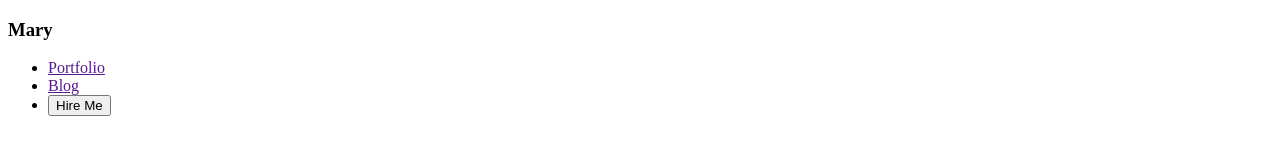
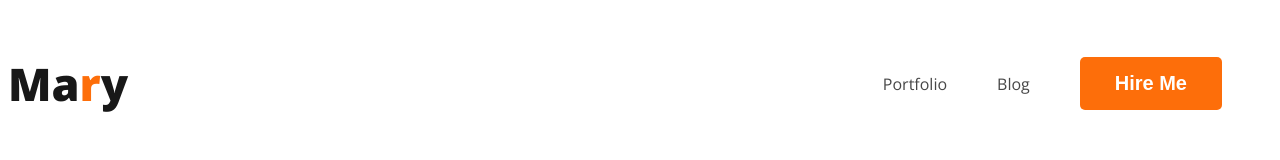
Before and after one commit to fahmidaa707/portfolio, a plain HTML site: page index.html in a window 1280 px wide. Drawn offline with nearby package versions, Linux system fonts and the light colour scheme.

Commit message:
top bar alain

```diff
--- a/index.html
+++ b/index.html
@@ -5,16 +5,18 @@
   <meta name="viewport" content="width=device-width, initial-scale=1.0">
   <title>Document</title>
   <link rel="stylesheet" href="styles/style.css">
-
+  <link rel="preconnect" href="https://fonts.googleapis.com">
+<link rel="preconnect" href="https://fonts.gstatic.com" crossorigin>
+<link href="https://fonts.googleapis.com/css2?family=Open+Sans:wght@400;700;800&display=swap" rel="stylesheet">
 </head>
 <body>
   <header>
     <nav>
-      <h3>Mary</h3>
+      <h3 class="nav-title">Ma<span class="text-primary">r</span>y</h3>
       <ul>
         <li><a href="">Portfolio</a></li>
         <li><a href="">Blog</a></li>
-        <li><button>Hire Me</button></li>
+        <li><button class="btn-primary">Hire Me</button></li>
       </ul>
     </nav>
   </header>
--- a/styles/style.css
+++ b/styles/style.css
@@ -0,0 +1,53 @@
+/* common shared styles */
+body {
+    font-family: 'Open Sans', sans-serif;
+}
+
+.text-primary {
+    color: #FD6E0A;
+}
+
+.btn-primary {
+    border-radius: 5px;
+    background: #FD6E0A;
+    /* border black line remove */
+    border: 0;
+    color: white;
+    font-size: 20px;
+    font-weight: 700;
+/* space from text top and bottom 15px left and right 35px */
+    padding: 15px 35px;
+}
+
+/* nav related styles */
+nav {
+    /* put in the side */
+    display: flex;
+    justify-content: space-between;
+    /* item hight center */
+    align-items: center;
+}
+
+.nav-title {
+    color: #181818;
+    font-size: 45px;
+    font-weight: 800;
+}
+
+nav>ul {
+    display: flex;
+    align-items: center;
+}
+
+nav li {
+    /* dot point out and from left gap margin 50px */
+    list-style: none;
+    margin-right: 50px;
+
+}
+
+nav a {
+    /* blue line out for the ankor tag and add a color on text */
+    text-decoration: none;
+    color: #474747;
+}
```
